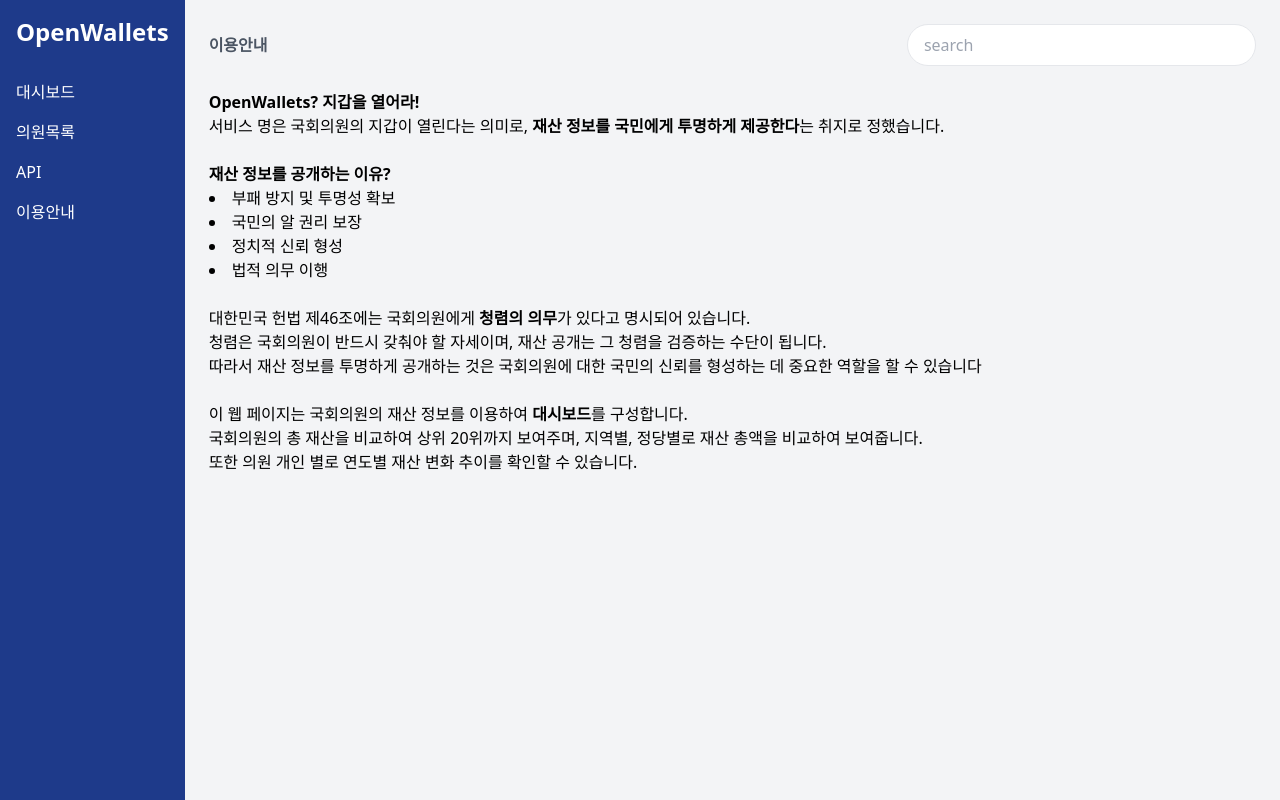
After one commit to Zino03/OpenWallets, a Django app: page /guide/ in a window 1280 px wide. The commit adds this page. Run offline with Django 5.2, Linux system fonts and the light colour scheme.

Commit message:
api, 이용안내 추가

```diff
--- a/OpenWallets/OpenWallets/urls.py
+++ b/OpenWallets/OpenWallets/urls.py
@@ -19,7 +19,9 @@
 from ow import views
 
 urlpatterns = [
-    path('', views.main_page, name="main"),
+    path('', views.main_page, name="main_page"),
     path('members/', views.member_list, name="member_list") ,
     path('members/<int:member_id>/', views.member_info, name='member_info'),
+    path('api/', views.api_page, name="api_page") ,
+    path('guide/', views.guide_page, name="guide_page") ,
 ]
--- a/OpenWallets/ow/templates/base.html
+++ b/OpenWallets/ow/templates/base.html
@@ -10,17 +10,13 @@
 
   <!-- 사이드바 -->
   <div class="flex">
-    <aside class="w-64 h-screen bg-blue-900 text-white p-4">
+    <aside class="w-50 h-screen bg-blue-900 text-white p-4">
       <h1 class="text-2xl font-bold mb-8">OpenWallets</h1>
       <nav class="space-y-4">
-        <a href="" class="block hover:text-blue-300">대시보드</a>
-        <div>
-          <p class="text-sm text-gray-300 mb-1">의원 목록</p>
-          <a href="{% url 'member_list' %}" class="ml-2 block hover:text-blue-300">전체</a>
-          <!-- 향후 지역별, 정당별 경로 추가 가능 -->
-        </div>
-        <a href="#" class="block hover:text-blue-300">API</a>
-        <a href="#" class="block hover:text-blue-300">이용안내</a>
+        <a href="{% url 'main_page' %}" class="block hover:text-blue-300">대시보드</a>
+        <a href="{% url 'member_list' %}" class="block hover:text-blue-300">의원목록</a>
+        <a href="{% url 'api_page' %}" class="block hover:text-blue-300">API</a>
+        <a href="{% url 'guide_page' %}" class="block hover:text-blue-300">이용안내</a>
       </nav>
     </aside>
 
--- /dev/null
+++ b/OpenWallets/ow/templates/guide_page.html
@@ -0,0 +1,42 @@
+<!DOCTYPE html>
+<html lang="ko">
+{% extends 'base.html' %}
+
+{% block title %}이용안내{% endblock %}
+{% block subtitle %}이용안내{% endblock %}
+{% block content %}
+<head>
+    <meta charset="UTF-8">
+    <title>OpenWallets - 이용안내</title>
+</head>
+<body>
+    <div class="guide">
+        <p>
+            <h1><b>OpenWallets? 지갑을 열어라!</b></h1>
+            <h2>서비스 명은 국회의원의 지갑이 열린다는 의미로, <b>재산 정보를 국민에게 투명하게 제공한다</b>는 취지로 정했습니다.</h2>
+            <br>
+        </p>
+        <p>
+            <h1><b>재산 정보를 공개하는 이유?</b></h1>
+            <li>부패 방지 및 투명성 확보</li>
+            <li>국민의 알 권리 보장</li>
+            <li>정치적 신뢰 형성</li>
+            <li>법적 의무 이행</li>
+            <br>
+        </p>
+        <p>
+            대한민국 헌법 제46조에는 국회의원에게 <b>청렴의 의무</b>가 있다고 명시되어 있습니다.<br>
+            청렴은 국회의원이 반드시 갖춰야 할 자세이며, 재산 공개는 그 청렴을 검증하는 수단이 됩니다.<br>
+            따라서 재산 정보를 투명하게 공개하는 것은 국회의원에 대한 국민의 신뢰를 형성하는 데 중요한 역할을 할 수 있습니다<br>
+            <br>
+        </p>
+        <p>
+            이 웹 페이지는 국회의원의 재산 정보를 이용하여 <b>대시보드</b>를 구성합니다.<br>
+            국회의원의 총 재산을 비교하여 상위 20위까지 보여주며, 지역별, 정당별로 재산 총액을 비교하여 보여줍니다.<br>
+            또한 의원 개인 별로 연도별 재산 변화 추이를 확인할 수 있습니다.<br>
+            <br>
+        </p>
+    </div>
+</body>
+{% endblock %}
+</html>
--- a/OpenWallets/ow/templates/main_page.html
+++ b/OpenWallets/ow/templates/main_page.html
@@ -3,7 +3,7 @@
 {% extends 'base.html' %}
 
 {% block title %}대시보드{% endblock %}
-{% block subtitle %}재산 공개 현황 요약{% endblock %}
+{% block subtitle %}재산 공개 대시보드{% endblock %}
 
 {% block content %}
 <head>
@@ -17,8 +17,7 @@
             color: #002c6a;
         }
         .main {
-            margin-left: 220px;
-            padding: 20px;
+            padding: 5px;
         }
         .card {
             background: white;
--- a/OpenWallets/ow/urls.py
+++ b/OpenWallets/ow/urls.py
@@ -5,4 +5,6 @@
     path('', views.main_page, name='main_page'),
     path('members/', views.member_list, name="member_list") ,
     path('members/<int:member_id>/', views.member_info, name='member_info'),
+    path('api/', views.api_page, name="api_page") ,
+    path('guide/', views.guide_page, name="guide_page") ,
 ]
--- a/OpenWallets/ow/views.py
+++ b/OpenWallets/ow/views.py
@@ -12,3 +12,9 @@
 def member_info(request, member_id):
     # 여기선 일단 임시 데이터로 구성
     return render(request, 'member_info.html', {'member_id': member_id})
+
+def api_page(request):
+    return render(request, 'api_page.html')
+
+def guide_page(request):
+    return render(request, 'guide_page.html')
```
Also changed, not shown: OpenWallets/ow/templates/api_page.html (added, +18 -0 lines), OpenWallets/ow/templates/member_list.html (+6 -11 lines).
